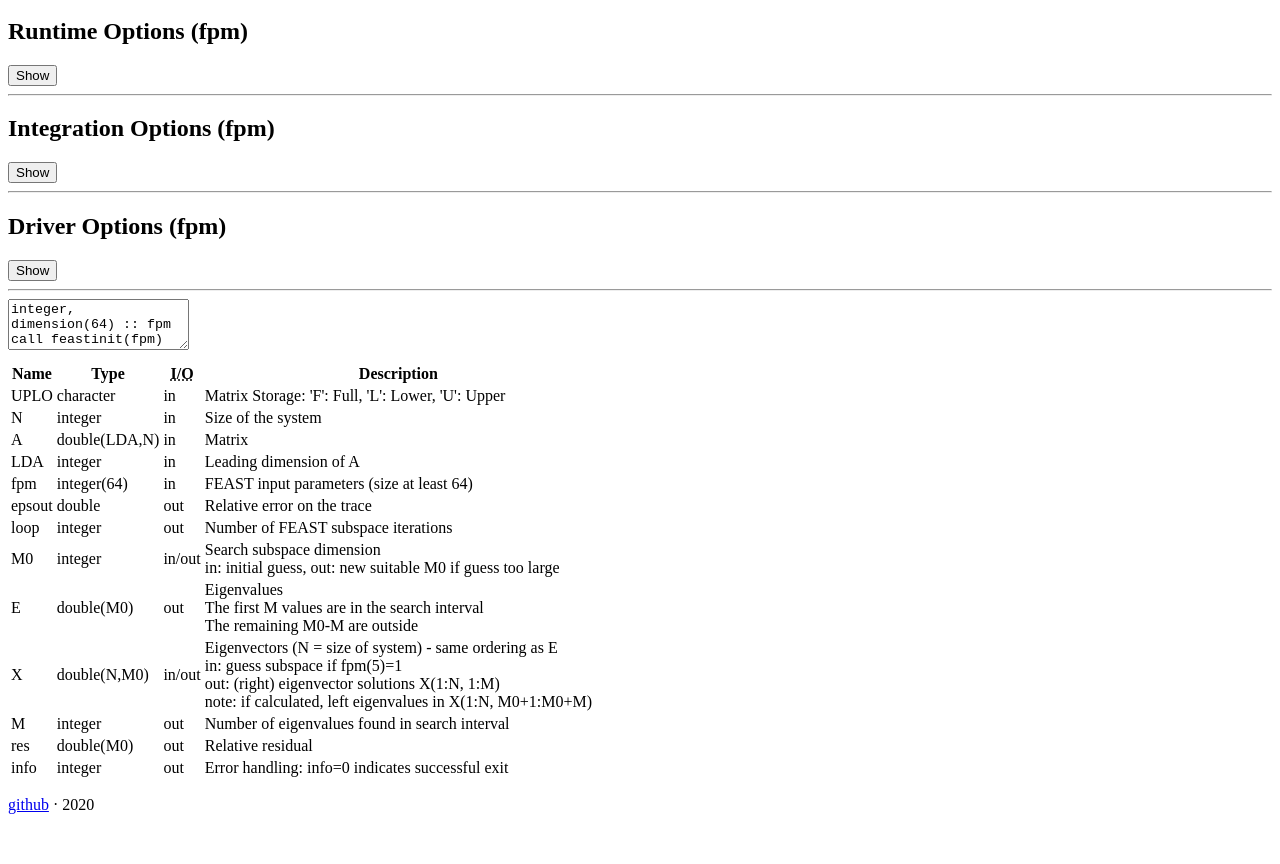
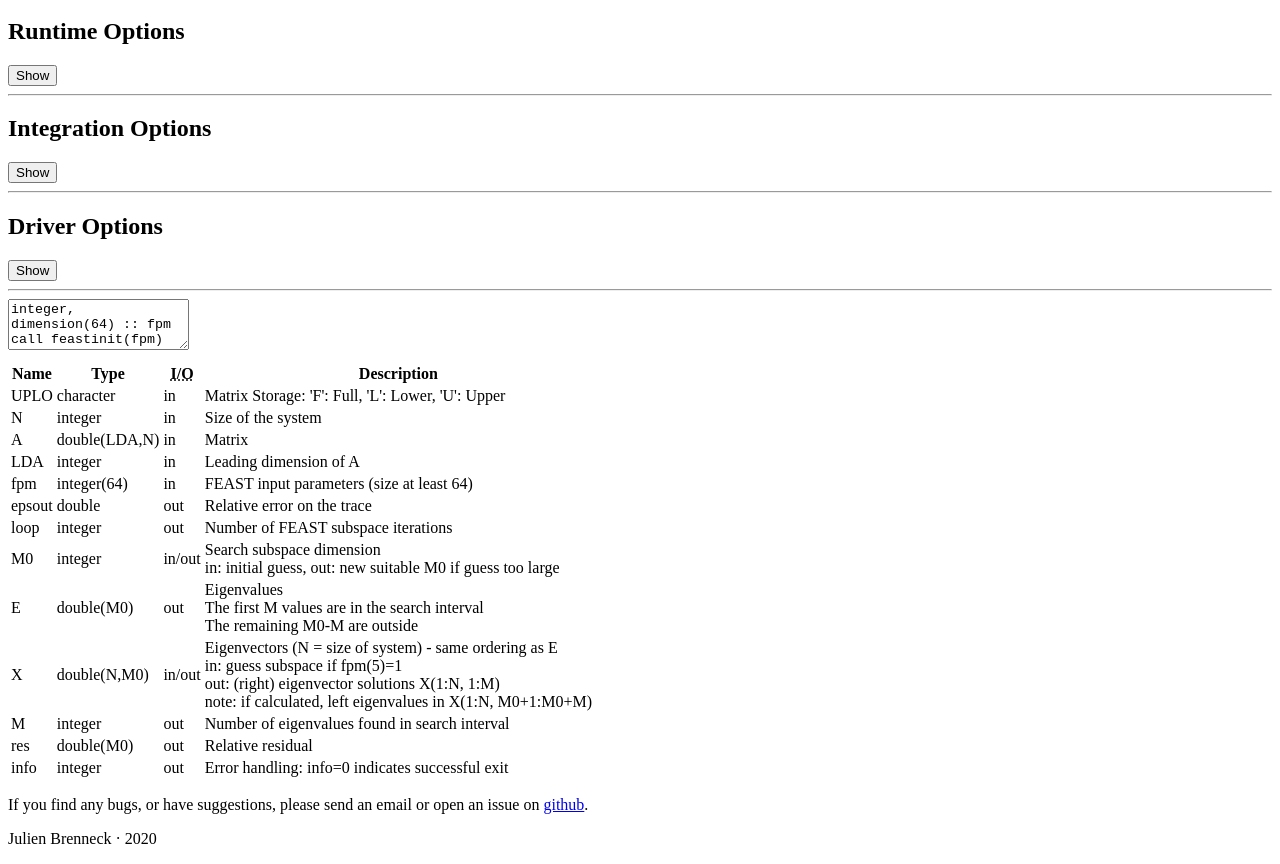
Before and after one commit to spacedome/feast-config, a Svelte app: page / in a window 1280 px wide. Shown: the part 927-1791 px from the top of the page. Before the commit the page ends 1757 px from the top, so only its background shows below. Built offline with nearby package versions, Linux system fonts and the light colour scheme.

Commit message:
Updated fpm(15) and changed footer

```diff
--- a/src/App.svelte
+++ b/src/App.svelte
@@ -39,7 +39,7 @@
 		10: 1, // store factorizations with predefined interfaces 0: no, 1 : yes
 		16: 0, // hermitian integration type, 0: gauss, 1:trapezoid, 2: zolotarev
 		14: 0, // estimate, 0: normal feast, 1: return subspace Q after est, 2: stochastic estimate
-		15: 0, // NH contour scheme, 0: two sided, 1: one sided, 2: one sided complex symmetric
+		15: 2, // NH contour scheme, 0: two sided, 1: one sided, 2: one sided left = right^*
 		// 17: 1, // non-hermitian integration type, 0: gauss, 1:trapezoid DEPRECIATED
 		18: 30, // contour ratio (x >= 0) ACTUAL DEFAULT IS 100 - but inital state should be 30 !!!
 		19: 0, // contour rotation angle (-180 <= x <= 180)
@@ -80,8 +80,10 @@
 			defaults[16] = 1;
 		}
 		if (parameters.data_type === 'z' && parameters.symmetry === 's') {
+			defaults[16] = 1;
+		}
+		if (parameters.symmetry === 's' || parameters.symmetry === 'h') {
 			defaults[15] = 2;
-			defaults[16] = 1;
 		}
 		if (fparam[14] == 2) {
 			defaults[8] = 6;
@@ -121,7 +123,7 @@
 			case 15:
 				if (fpm[14]===2) {
 					fpm[15] = 1;
-				} else if (is_complexsym(params)) {
+				} else if (params.symmetry === 's' || params.symmetry === 'h') {
 					fpm[15] = 2;
 				} else {
 					fpm[15] = 0;
@@ -397,7 +399,7 @@
 		<div class="columns is-mobile">
 			<div class="column is-10">
 				<h2 class="title is-4">
-					Runtime Options (<span class="is-family-code">fpm</span>)
+					Runtime Options
 				</h2>
 			</div>
 			<div class="column is-small">
@@ -479,7 +481,7 @@
 		<div class="columns is-mobile">
 			<div class="column is-10">
 				<h2 class="title is-4">
-					Integration Options (<span class="is-family-code">fpm</span>)
+					Integration Options
 				</h2>
 			</div>
 			<div class="column is-small">
@@ -546,10 +548,10 @@
 			<!-- fpm 15 -->
 			<FPMSelect bind:value={fpm[15]} fpmIndex={15}
 				disabled={!is_hermitian(params) || null}
-				description="Contour scheme for non Hermitian problem (CS - complex symmetric)">
+				description="Contour scheme for non Hermitian problem (One-sided Symmetric - left = right* eigenvector)">
 				<option value={0}>Two-sided</option>
 				<option value={1}>One-sided</option>
-				<option value={0}>One-sided CS</option>
+				<option value={2}>One-sided Sym</option>
 			</FPMSelect>
 
 			<!-- fpm 18 -->
@@ -569,7 +571,7 @@
 		<div class="columns is-mobile">
 			<div class="column is-10">
 				<h2 class="title is-4">
-					Driver Options (<span class="is-family-code">fpm</span>)
+					Driver Options
 				</h2>
 			</div>
 			<div class="column is-small">
@@ -643,8 +645,9 @@
 
 <footer class="footer">
 	<div class="content has-text-centered">
+	<p>If you find any bugs, or have suggestions, please send an email or open an issue on <a href="https://github.com/spacedome/feast-config">github</a>.</p>
     <p>
-      <a href="https://github.com/spacedome/feast-config">github</a> &middot 2020
+      Julien Brenneck &middot 2020
     </p>
   </div>
 </footer>
```
